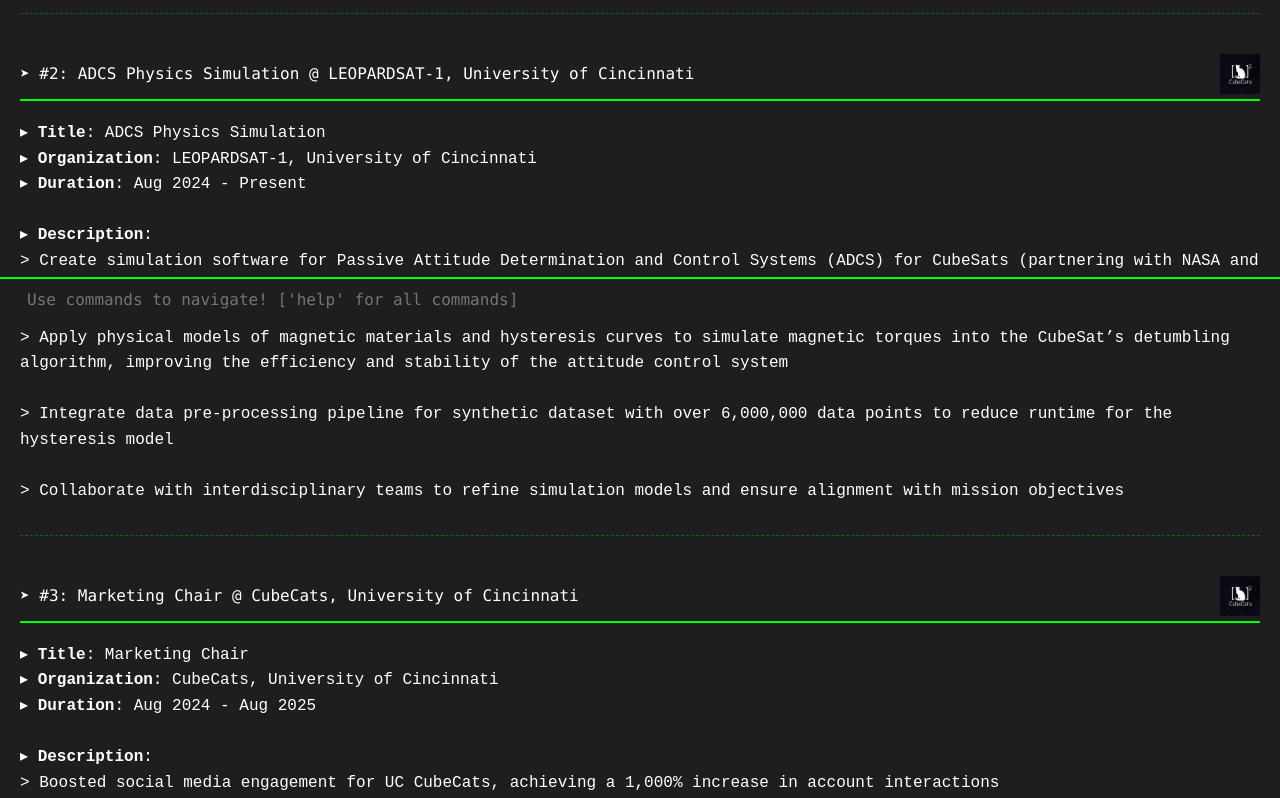
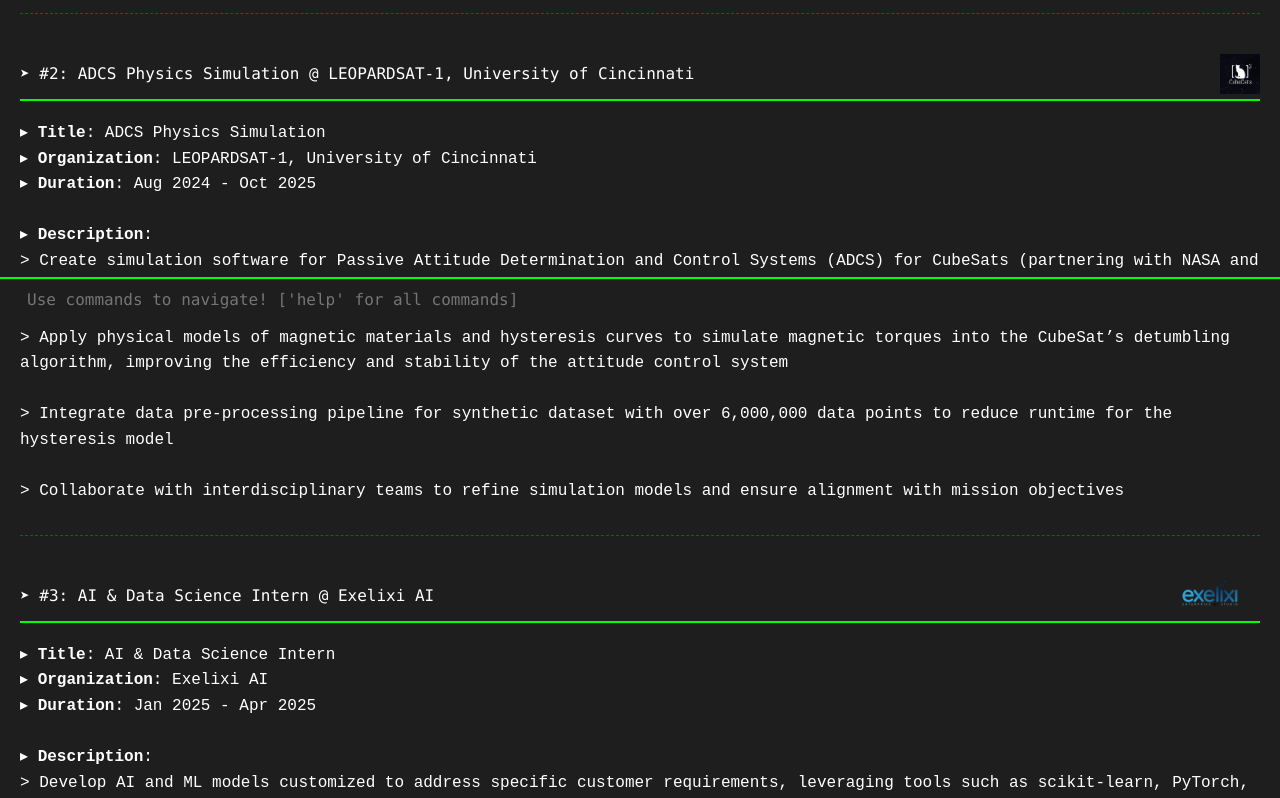
Before and after one commit to Rai1975/portfolio, a React (Create React App) app in the folder portfolio/: page /experiences in a window 1280 px wide. Shown: the part 480-1278 px from the top of the page. Built offline with nearby package versions, Linux system fonts and the light colour scheme.

Commit message:
Updates to resume and projects

```diff
--- a/portfolio/public/data/experiences.json
+++ b/portfolio/public/data/experiences.json
@@ -12,16 +12,8 @@
     "link": "https://uccubecats.github.io/",
     "title": "ADCS Physics Simulation",
     "organization": "LEOPARDSAT-1, University of Cincinnati",
-    "date": "Aug 2024 - Present",
+    "date": "Aug 2024 - Oct 2025",
     "description": "\n> Create simulation software for Passive Attitude Determination and Control Systems (ADCS) for CubeSats (partnering with NASA and nanoracks), utilizing Pandas, NumPy, and SciPy for data analysis and calculations\n\n> Apply physical models of magnetic materials and hysteresis curves to simulate magnetic torques into the CubeSat’s detumbling algorithm, improving the efficiency and stability of the attitude control system\n\n> Integrate data pre-processing pipeline for synthetic dataset with over 6,000,000 data points to reduce runtime for the hysteresis model\n\n> Collaborate with interdisciplinary teams to refine simulation models and ensure alignment with mission objectives"
-  },
-  {
-      "logo": "/assets/leopardsat.webp",
-      "link": "https://uccubecats.github.io/",
-      "title": "Marketing Chair",
-      "organization": "CubeCats, University of Cincinnati",
-      "date": "Aug 2024 - Aug 2025",
-      "description": "\n> Boosted social media engagement for UC CubeCats, achieving a 1,000% increase in account interactions\n\n> Filmed, co-directed, and edited promotional content showcasing club events and launches\n\n> Expanded club membership by 150% through enhanced campus visibility and outreach efforts"
   },
   {
     "logo": "/assets/exelixi.png",
@@ -37,7 +29,7 @@
     "title": "Undergraduate Research Assistant",
     "organization": "Experimental Computation Lab, University of Cincinnati",
     "date": "Aug 2024 - June 2025",
-      "description": "\n> Develop and optimize algorithms to efficiently analyze and extract meaningful features from high-dimensional datasets using Topological Data Analysis (TDA) techniques like persistent homology\n\n> Investigate and implement dimensionality reduction techniques, such as PCA, t-SNE, and UMAP, to reduce the complexity of high-dimensional datasets while preserving critical features for downstream tasks\n\n> Enhance computational efficiency by reducing time complexity and memory usage, enabling faster data processing for larger datasets"
+    "description": "\n> Develop and optimize algorithms to efficiently analyze and extract meaningful features from high-dimensional datasets using Topological Data Analysis (TDA) techniques like persistent homology\n\n> Investigate and implement dimensionality reduction techniques, such as PCA, t-SNE, and UMAP, to reduce the complexity of high-dimensional datasets while preserving critical features for downstream tasks\n\n> Enhance computational efficiency by reducing time complexity and memory usage, enabling faster data processing for larger datasets \n\n> Co-authored paper on Topological Study of β-Sparsified d-Uniform Hypergraph Based Simplicial Complexes"
   },
   {
     "logo": "/assets/inl.webp",
--- a/portfolio/src/pages/About-me.js
+++ b/portfolio/src/pages/About-me.js
@@ -12,8 +12,8 @@
 4th year CS student @ University of Cincinnati
 
 > cat bio.txt
-Hey there! I'm a curious builder who turns ideas into reality through code.
-I live in the intersection of data science, ML, and backend architecture.
+Hey there! I'm a curious builder who like turns ideas into reality.
+I live in the intersection of data science, ML, backend architecture and product design.
 My philosophy? Learn by building, break things, then build them better.
 
 > ls interests/
```
Also changed, not shown: 1 other file (tests, documents, lock files or other folders). Lines whose indentation alone changed are shown as unchanged.
